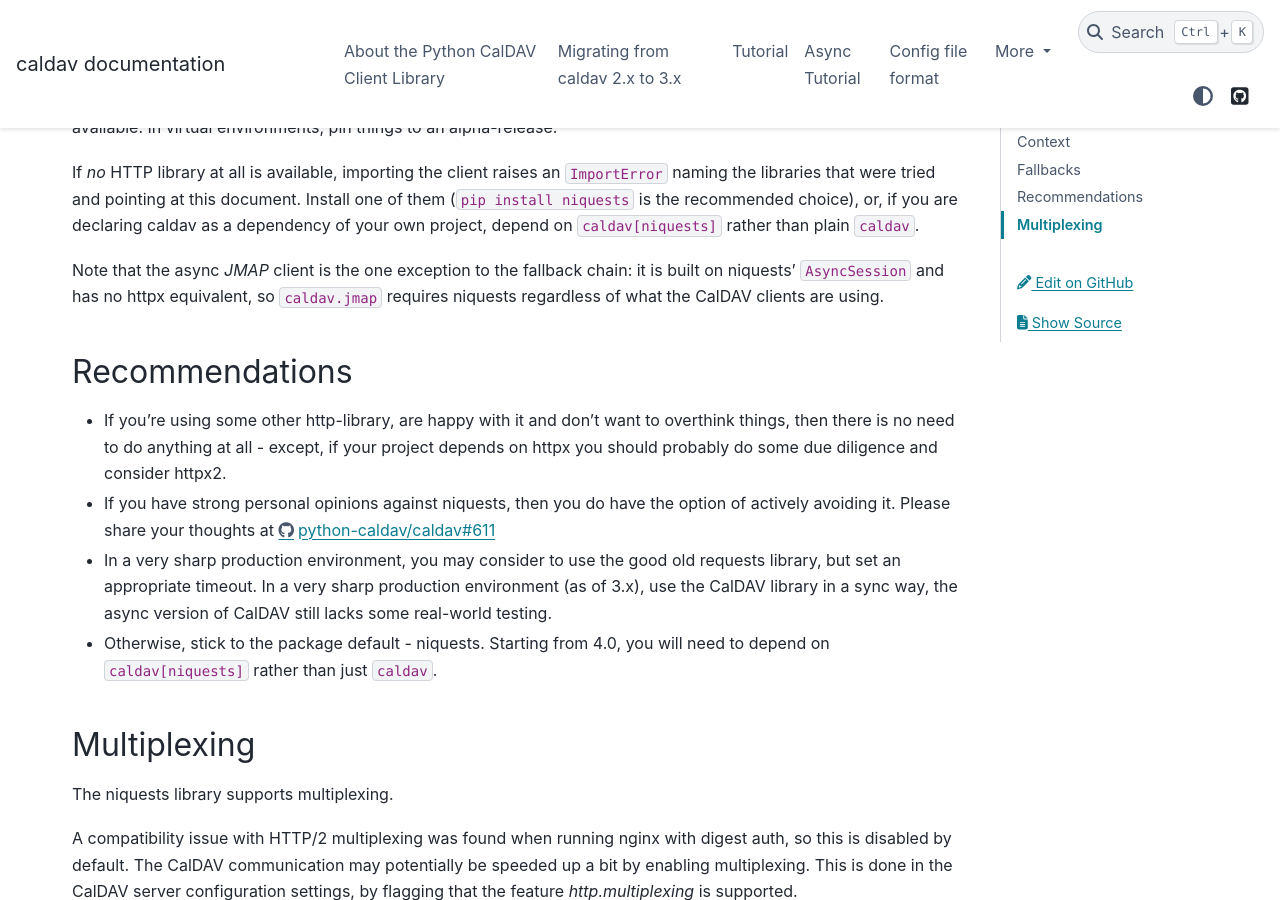
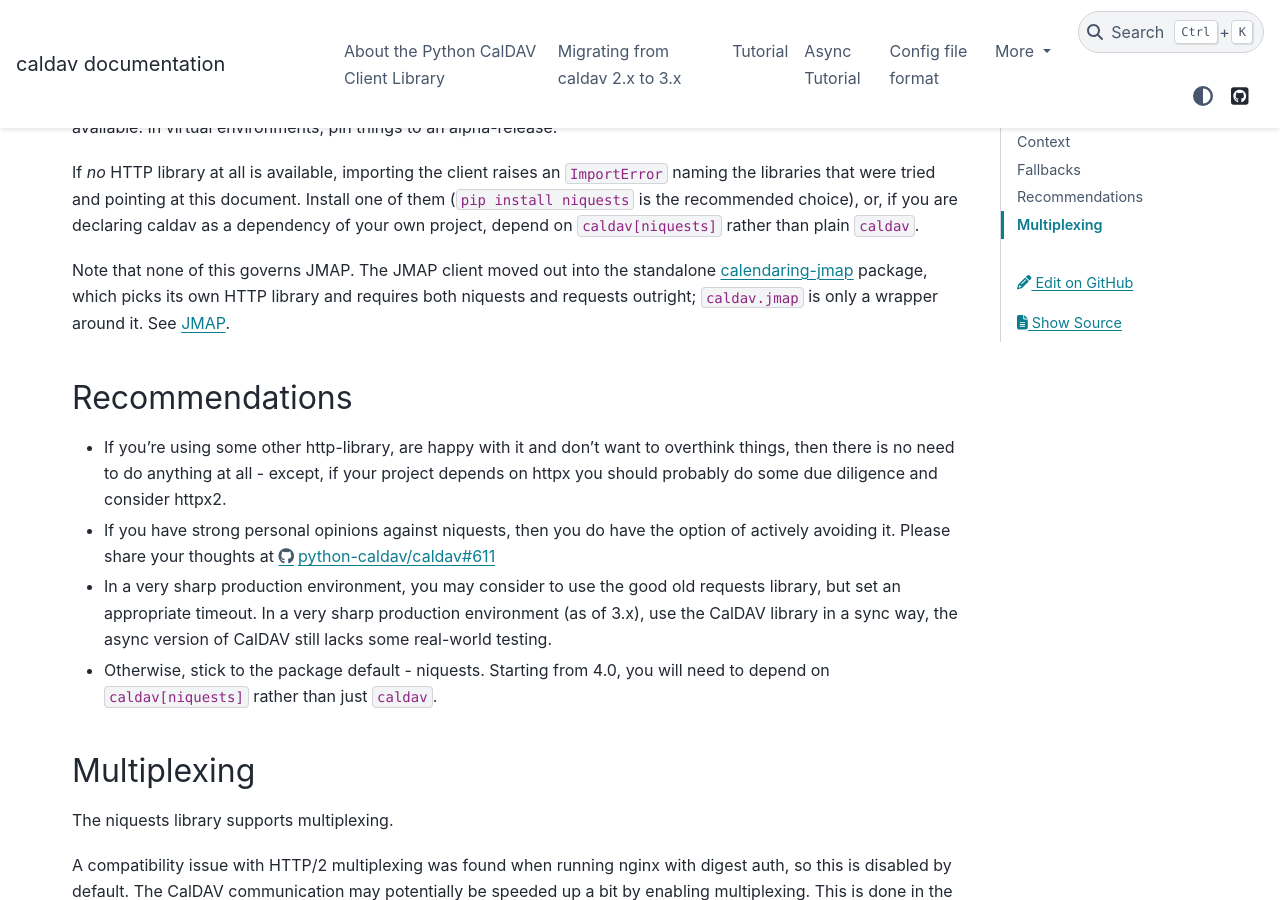
Before and after one commit to python-caldav/caldav, a Sphinx documentation site: the page built from docs/source/http-libraries.rst, in a window 1280 px wide and 900 px high, scrolled down 1541 px. Built offline with Sphinx 7.4.7 and the PyData theme 0.15.4, drawn with Linux system fonts in a browser that asks for light colours; pages that are not in the unit, such as notebooks, are missing from menus; the version number could not be read and is left out.

Commit message:
docs: JMAP no longer follows the fallback chain
http-libraries.rst still described the async JMAP client as the one
exception to the fallback chain, "built on niquests' AsyncSession" -
that is require_async_session() in caldav/lib/http_sync.py, which the
JMAP extraction deleted.  The choice of HTTP library is
calendaring-jmap's
own concern now, and the advice to depend on caldav[niquests] for it
was moot anyway, since calendaring-jmap requires niquests outright.

Prompt: look into PR [https://github.com/python-caldav/caldav/pull/711]

Assisted-By: Claude Opus 5 <noreply@anthropic.com>

```diff
--- a/docs/source/http-libraries.rst
+++ b/docs/source/http-libraries.rst
@@ -71,10 +71,11 @@ document.  Install one of them (``pip install niquests`` is the recommended
 choice), or, if you are declaring caldav as a dependency of your own project,
 depend on ``caldav[niquests]`` rather than plain ``caldav``.
 
-Note that the async *JMAP* client is the one exception to the fallback chain:
-it is built on niquests' ``AsyncSession`` and has no httpx equivalent, so
-``caldav.jmap`` requires niquests regardless of what the CalDAV clients are
-using.
+Note that none of this governs JMAP.  The JMAP client moved out into the
+standalone `calendaring-jmap <https://pypi.org/project/calendaring-jmap/>`_
+package, which picks its own HTTP library and requires both niquests and
+requests outright; ``caldav.jmap`` is only a wrapper around it.  See
+:doc:`jmap`.
 
 Recommendations
 ---------------
```
